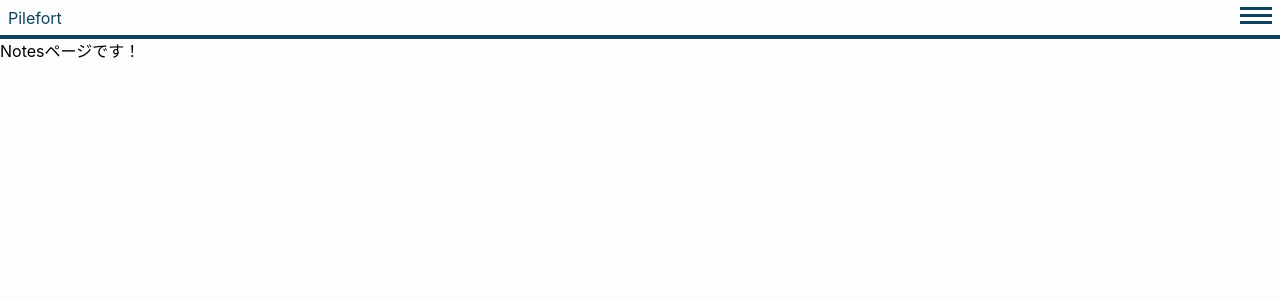
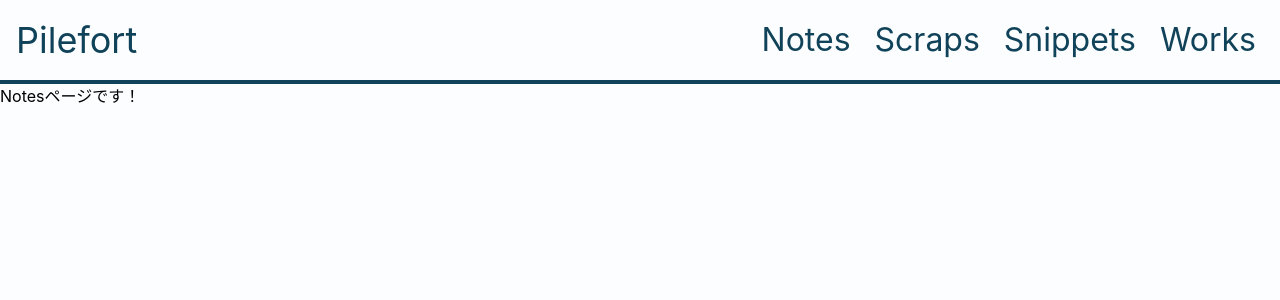
Before and after one commit to pilefort/blog, a Next.js app: page /notes in a window 1280 px wide. Shown: the top 300 px of the page. Built offline with nearby package versions, Linux system fonts and the light colour scheme.

Commit message:
feat デスクトップ版のヘッダー追加

```diff
--- a/package.json
+++ b/package.json
@@ -26,6 +26,7 @@
     "postcss": "^8.4.12",
     "prettier": "^2.6.0",
     "prettier-plugin-tailwindcss": "^0.1.8",
+    "react-responsive": "^9.0.0-beta.6",
     "tailwindcss": "^3.0.23",
     "tslib": "^2.3.1",
     "typescript": "4.6.3"
--- a/src/components/Layouts/Header.tsx
+++ b/src/components/Layouts/Header.tsx
@@ -2,8 +2,34 @@ import AccordionOpenIcon from '../../../public/assets/AccordionOpen.svg'
 import AccordionCloseIcon from '../../../public/assets/AccordionClose.svg'
 import Image from 'next/image'
 import { useState, MouseEventHandler } from 'react'
+import { useMediaQuery } from 'react-responsive'
 
 const Header = () => {
+  const isDesktop = useMediaQuery({
+    query: '(min-width: 900px)',
+  })
+
+  return <div>{isDesktop ? <DesktopHeader /> : <SPHeader />}</div>
+}
+
+const DesktopHeader = () => {
+  return (
+    <>
+      <div className="flex h-[80px] items-center justify-between p-[16px] pr-[24px]">
+        <div className="text-[36px] text-[#104359]">Pilefort</div>
+        <div className="flex items-center text-[32px] text-[#104359]">
+          <div>Notes</div>
+          <div className="ml-[24px]">Scraps</div>
+          <div className="ml-[24px]">Snippets</div>
+          <div className="ml-[24px]">Works</div>
+        </div>
+      </div>
+      <hr className={'border-t-[4px] border-[#104359]'} />
+    </>
+  )
+}
+
+const SPHeader = () => {
   const [toggleClass, setToggleClass] = useState('hidden')
   const setToggleCloseClass = () => setToggleClass('animate-slideOut')
   const setToggleOpenClass = () => setToggleClass('animate-slideIn block')
@@ -17,7 +43,7 @@ const Header = () => {
         />
       }
       <div className="flex h-[35px] items-center justify-between p-[8px]">
-        <div className="text-[16px] text-[#104359]">Pilefort</div>
+        <div className="text-[24px] text-[#104359]">Pilefort</div>
         <div onClick={setToggleOpenClass}>
           <Image
             src={AccordionOpenIcon}
```
Also changed, not shown: 1 other file (tests, documents, lock files or other folders).
